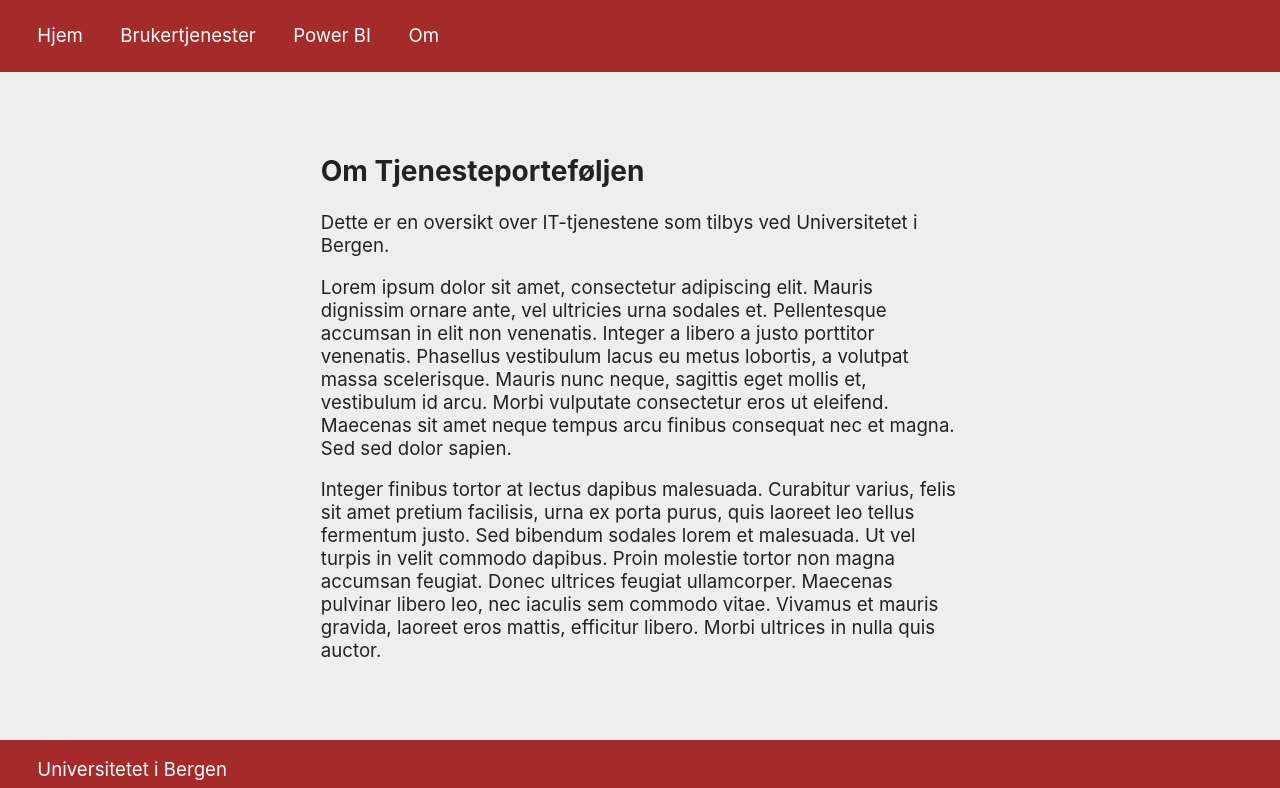
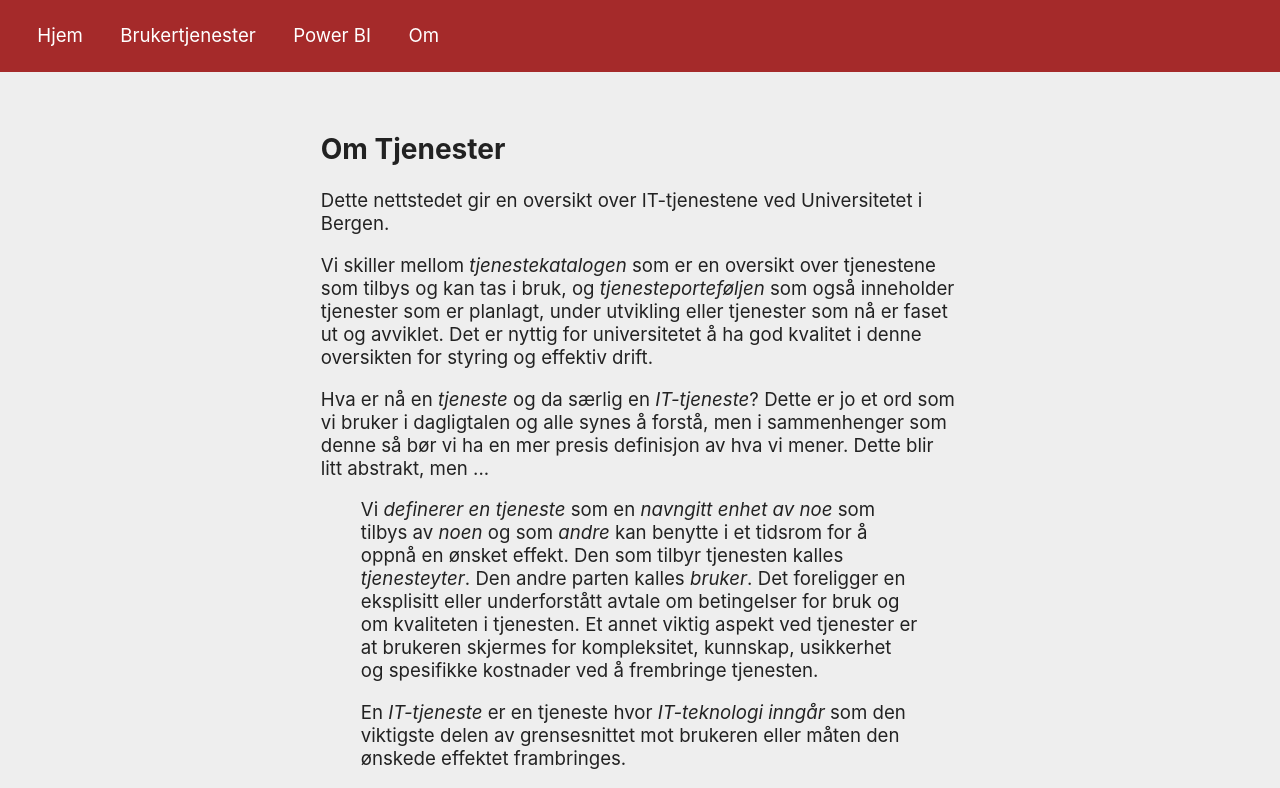
Before and after one commit to uib/ntk, a Next.js app: page /om in a window 1280 px wide. Shown: the top 788 px of the page. Built offline with nearby package versions, Linux system fonts and the light colour scheme.

Commit message:
Add content to the about page using markdown

```diff
--- a/package.json
+++ b/package.json
@@ -15,7 +15,8 @@
     "@fortawesome/react-fontawesome": "github:fortawesome/react-fontawesome",
     "next": "12.2.4",
     "react": "18.2.0",
-    "react-dom": "18.2.0"
+    "react-dom": "18.2.0",
+    "react-markdown": "^8.0.3"
   },
   "devDependencies": {
     "eslint": "8.21.0",
--- a/pages/om.js
+++ b/pages/om.js
@@ -1,20 +1,95 @@
+import ReactMarkdown from "react-markdown";
+
 export default function About() {
     return (
         <article>
-            <h1>Om Tjenesteporteføljen</h1>
+            <ReactMarkdown>
+            {`
+## Om Tjenester
 
-            <p>
-            Dette er en oversikt over IT-tjenestene som tilbys ved
-            Universitetet i Bergen.
-            </p>
+Dette nettstedet gir en oversikt over IT-tjenestene ved Universitetet i Bergen.
 
-            <p>
-            Lorem ipsum dolor sit amet, consectetur adipiscing elit. Mauris dignissim ornare ante, vel ultricies urna sodales et. Pellentesque accumsan in elit non venenatis. Integer a libero a justo porttitor venenatis. Phasellus vestibulum lacus eu metus lobortis, a volutpat massa scelerisque. Mauris nunc neque, sagittis eget mollis et, vestibulum id arcu. Morbi vulputate consectetur eros ut eleifend. Maecenas sit amet neque tempus arcu finibus consequat nec et magna. Sed sed dolor sapien.
-            </p>
+Vi skiller mellom *tjeneste&shy;katalogen* som er en oversikt over tjenestene som
+tilbys og kan tas i bruk, og *tjeneste&shy;porteføljen* som også inneholder tjenester
+som er planlagt, under utvikling eller tjenester som nå er faset ut og avviklet.
+Det er nyttig for universitetet å ha god kvalitet i denne oversikten for styring
+og effektiv drift.
 
-            <p>
-            Integer finibus tortor at lectus dapibus malesuada. Curabitur varius, felis sit amet pretium facilisis, urna ex porta purus, quis laoreet leo tellus fermentum justo. Sed bibendum sodales lorem et malesuada. Ut vel turpis in velit commodo dapibus. Proin molestie tortor non magna accumsan feugiat. Donec ultrices feugiat ullamcorper. Maecenas pulvinar libero leo, nec iaculis sem commodo vitae. Vivamus et mauris gravida, laoreet eros mattis, efficitur libero. Morbi ultrices in nulla quis auctor.
-            </p>
+Hva er nå en *tjeneste* og da særlig en *IT-tjeneste*? Dette er jo et ord som vi
+bruker i dagligtalen og alle synes å forstå, men i sammenhenger som denne så bør
+vi ha en mer presis definisjon av hva vi mener. Dette blir litt abstrakt, men
+...
+
+> Vi *definerer en tjeneste* som en *navngitt enhet av noe* som tilbys av *noen* og som *andre* kan benytte i et tidsrom for å oppnå en ønsket effekt. Den som tilbyr tjenesten kalles *tjenesteyter*. Den andre parten kalles *bruker*. Det foreligger en eksplisitt eller underforstått avtale om betingelser for bruk og om kvaliteten i tjenesten. Et annet viktig aspekt ved tjenester er at brukeren skjermes for kompleksitet, kunnskap, usikkerhet og spesifikke kostnader ved å frembringe tjenesten.
+>
+> En *IT-tjeneste* er en tjeneste hvor *IT-teknologi inngår* som den viktigste delen av grensesnittet mot brukeren eller måten den ønskede effektet frambringes.
+
+Nesten alt som IT-avdelingen gjør er å tilby IT-tjenester, men det er også mange
+andre enheter som tilbyr IT-tjenester ved universitetet, samt at vi har avtaler
+om kjøp av IT-tjenester fra eksterne leverandører som kan benyttes av
+universitetets ansatte og studenter. *Alle disse IT-tjenestene inngår i denne
+katalogen.*
+
+### Roller
+
+I definisjonen over har vi nevnt to roller i forbindelse med tjenester, nemlig
+*tjenesteyter* og *bruker*. Men det er mange andre begreper som brukes i denne
+oversikten og generelt om tjenester som kan trenge litt mer forklaring.
+
+Et sett med begrep man kan komme over er *produsent* og *konsument*, som jo
+egentlig er teminologi fra varehandel. Hvis dette brukes er det ofte i
+sammenhenger hvor man fokuserer på hvordan tjenester produseres, som f.eks.
+kommer dette til uttrykk i at vi på IT-avdelingen har begynt å snakke om
+produktorganisering for å fokusere på hvordan tjenesteproduksjonen skjer hos
+oss. Et annen rolle som ofte kommer opp er *kunde* som alternativ til konsument.
+Dette brukes når man fokuserer på hvem som betaler for tjenester og kanskje
+skriver under på kontrakter om bruk. I større organisasjoner er ikke nødvendig
+kunderollen sammenfallende med den som faktisk bruker tjenesten.
+
+Ved universitetet har vi bestemt at alle tjenester skal ha formell
+organisatorisk eier. Det betyr at formell leder ved utpekt enhet har rollen
+*tjenesteeier* men dette omtales ofte som om at selve enheten er tjenesteeier.
+Som oftest vil det være utpekt en eller flere personer ved avdelingen som i
+praksis forvalter ansvaret og disse har fått rollen *tjenesteansvarlig*. (Hvis
+ingen er utpekt som tjenesteansvarlig, så tilfaller den rollen tjenesteeier.
+Hvis ingen er utpekt som tjenesteeier for en IT-tjeneste så tilfallen denne
+rollen IT-direktøren.)
+
+En annen viktig rolle hos tjenesteyter er *brukerstøtte* som er kontaktpunktet
+for brukere som trenger hjelp til å benytte tjenesten. Vi bruker også begrepet
+*forvaltingsteam* om de som i praktisk vedlikeholder og tilrettelegger for
+tjenesten og som brukerstøtte vil kunne delegere problemsaker til. Vi har valgt
+å representere både brukerstøtte og forvaltingsteam ved operatørgrupper i
+UiBhjelp, og disse vil framkomme i denne oversikten.
+
+Mange IT-tjenester realiseres ved hjelp av et IT-system, og det er ikke alltid
+like lett å skille mellom hva som er tjenesten og hva som er systemet – og ofte
+har disse til og med samme navn. Man vil ofte derfor støtte på begreper som
+*systemeier* og *systemansvarlig* som egentlig brukes som synonymer for
+tjenesteeier og tjenesteansvarlig. Vi prøver å bevege oss bort fra dette, med vi
+har f.eks. enda
+[SIP](https://regler.app.uib.no/regler/Del-4-OEkonomi-eiendom-og-IKT/4.3-Informasjons-og-kommunikasjonsteknologi/Styringssystem-for-informasjonssikkerhet-SIP-Del-1-Styrende-del/#definisjoner)
+som bruker og definerer disse begrepene.
+
+I personvernsammenheng så støter man også på de juridiske rollebegrepene
+*behandlingsansvarlig* og *databehandler*. Når behandligen av personopplysninger
+skjer i en tjeneste, så er dette virksomhetene som tilbyr en tjeneste og
+leverandørene.
+
+### Strukturen
+
+Tjenesteproteføljen vedlikeholdes hos UiB som en del av "Asset
+Management"-modulen i UiBhjelp. Hver tjeneste representeres med en post som
+angir identifikasjon og felter som beskriver tjenesten.
+
+Data om tjenestene er tilgjengelig i et
+[API](https://api-uib.intark.uh-it.no/catalog/api/3bf4bb7a-c730-4ccf-b4bb-7ac730fccfec)
+som er grunnlaget for denne katalogvisningen, men som også lett kan konsumeres
+direkte f.eks. av Excel når man trenger utdrag fra porteføljen til ulike
+oversikter.
+
+            `}
+            </ReactMarkdown>
         </article>
     )
 }
```
Also changed, not shown: 1 other file (tests, documents, lock files or other folders).
